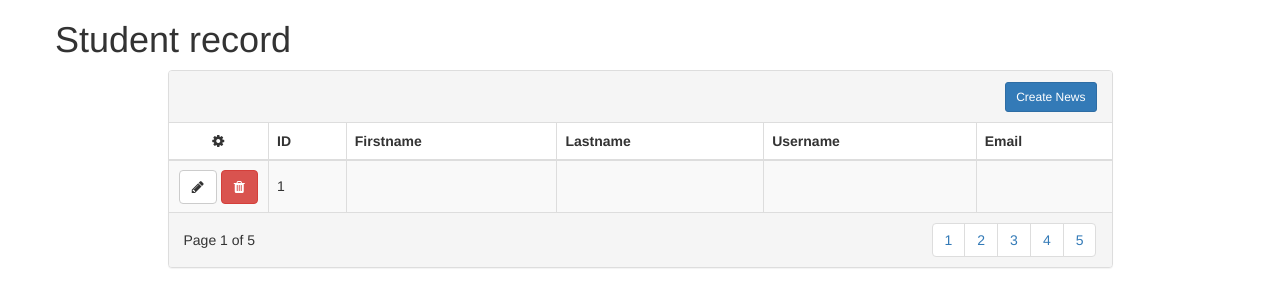
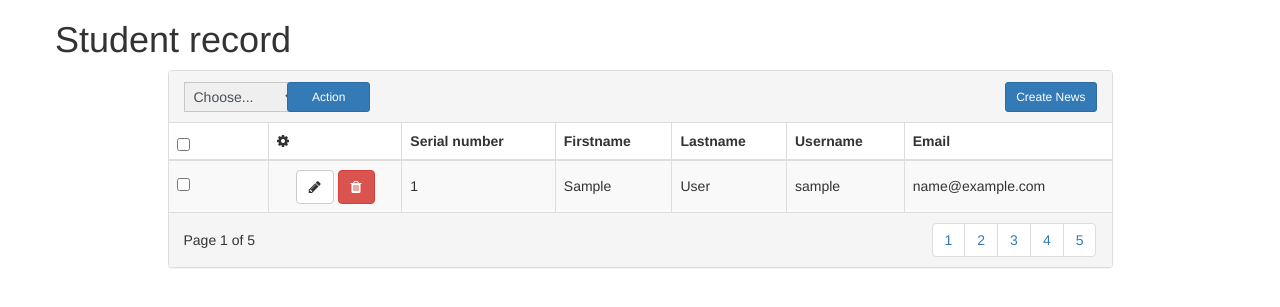
Before and after one commit to shubham-ids/incredible-developing-solution, a PHP site: page /listing.php in a window 1280 px wide. Shown: the top 307 px of the page. Run offline with PHP 8.4, Linux system fonts and the light colour scheme; tables that the repository leaves empty or names only in its code hold one stand-in row (values such as "Sample post"); data that the repository does not hold is empty; some libraries are stand-ins or nearby versions.

Commit message:
modify the design and include dropdown , checkbox and multiDlt

```diff
--- a/php/css/custom.css
+++ b/php/css/custom.css
@@ -1,3 +1,17 @@
 .serverErrorMessage {
   color: rgb(255,0,0);
 }
+#inputGroupSelect04 {
+  float: left;
+  width: 35%;
+  border: 1px solid #c7c7c7;
+  padding: 5px 5px;
+  color: #495057;
+  margin-right: -12px;
+}
+#actionButton {
+  width: 25%;
+}
+.selectBox {
+  float: left;
+}
--- a/php/listing.php
+++ b/php/listing.php
@@ -13,7 +13,18 @@
               <div class="col col-xs-12">
                 <h1 class="panel-title"><?php echo $message; ?></h1>
               </div>
-              <div class="col col-xs-12 text-right">
+              <div class="col col-xs-6 text-left">
+                <div class="input-group col col-xs-9">
+                  <select class="custom-select" id="inputGroupSelect04" name="multiDelete">
+                    <option value="">Choose...</option>
+                    <option value="deleted">Deleted</option>
+                  </select>
+                  <div class="input-group-append">
+                    <button class="btn btn-sm btn-primary btn-create" id="actionButton" name="action">Action</button>
+                  </div>
+                </div>
+              </div>
+              <div class="col col-xs-6 text-right">
                 <a href="register.php" class="btn btn-sm btn-primary btn-create" name="register">Create News</a>
               </div>
              <!-- <div class="col col-xs-6 text-right">
@@ -25,8 +36,9 @@
             <table class="table table-striped table-bordered table-list">
               <thead>
                 <tr>
+                  <th><input type="checkbox" class="selectBox" id="checkAll"></th>
                   <th><em class="fa fa-cog"></em></th>
-                  <th class="hidden-xs">ID</th>
+                  <th class="hidden-xs">Serial number</th>
                   <th>Firstname</th>
                   <th>Lastname</th>
                   <th>Username</th>
@@ -34,13 +46,18 @@
                 </tr>
               </thead>
               <tbody>
-                <?php foreach( $selectQuery as $row ){?>
+                <?php
+                  $i = 0;
+                  foreach( $selectQuery as $row ){
+                    $i++;
+                ?>
                 <tr>
+                  <td><input type="checkbox" name="users[]" class="checkItem" id="<?php echo $row['id']; ?>"></td>
                   <td align="center">
                     <a class="btn btn-default" href="update.php?task=update&id=<?php echo $row['id']; ?>"><em class="fa fa-pencil"></em></a>
                     <a class="btn btn-danger" href="?task=delete&id=<?php echo $row['id']; ?>"><em class="fa fa-trash"></em></a>
                   </td>
-                  <td class="hidden-xs"> <?php echo $row['id']; ?> </td>
+                  <td class="hidden-xs"><?php echo $i; ?></td>
                   <td class="hidden-xs"> <?php echo $row['firstname']; ?> </td>
                   <td class="hidden-xs"> <?php echo $row['lastname']; ?> </td>
                   <td class="hidden-xs"> <?php echo $row['username']; ?> </td>
@@ -75,4 +92,11 @@
     </div>
   </div>
 </form>
+<script type="text/javascript">
+  $(document).ready(function(){
+    $('#checkAll').click(function(){
+      $('#checkItem').prop('checked');
+    });
+  });
+</script>
 <?php include_once('footer.php'); ?>
--- a/php/phpCode/list.php
+++ b/php/phpCode/list.php
@@ -1,24 +1,38 @@
 <?php
   include_once('db/connection.php');
   $message = "";
-  //This method is used to delete the row in database using PDO
   try{
-
+  // This method is used to delete the row in database using PDO
     if( isset($_REQUEST['task']) && $_REQUEST['task'] == 'delete' ){
       $id = [
         'id' => $_REQUEST['id']
       ];
-      $query = "DELETE FROM `".RECORD."` WHERE id = :id ";
+      $query       = "DELETE FROM `".RECORD."` WHERE id = :id ";
       $deleteQuery = $pdo->prepare($query);
-      $deleteQuery->execute($id);
-      if( $deleteQuery !== false ){
+      $result      = $deleteQuery->execute($id);
+      if( $result !== false ){
         //header('Location: listing.php');
-        $message = "<p class='alert alert-success'>Record deleted successfull</p>";
+        $message = "<p class='alert alert-success'>Record is delete successfull</p>";
       }else{
-        $message = "<p class='alert alert-danger'>Record is not deleted</p>";
+        $message = "<p class='alert alert-danger'>Your record is not delete</p>";
       }
     }
-    //fetch the all data in database
+  // This method is used to multiple record delete in databases
+    if( isset($_REQUEST['multiDelete']) && $_REQUEST['multiDelete'] == 'deleted' ){
+      $id = $_REQUEST['users'];
+      foreach( $_REQUEST['users'] as $values ){
+        $query       = "DELETE FROM `".RECORD."` WHERE id = :id ";
+        $deleteQuery = $pdo->prepare($query);
+        $results     = $deleteQuery->execute();
+        if( $results !== false ){
+          //header('Location: listing.php');
+          $message = "<p class='alert alert-success'>Records are deleted successfull</p>";
+        }else{
+          $message = "<p class='alert alert-danger'>Your records are not deleteds</p>";
+        }
+      }
+    }
+  // Fetch the all data in database
     $query = "SELECT * FROM ".RECORD;
     $selectQuery = $pdo->prepare($query);
     $selectQuery->execute();
```
Also changed, not shown: php/includes/function.php (added, +8 -0 lines).
